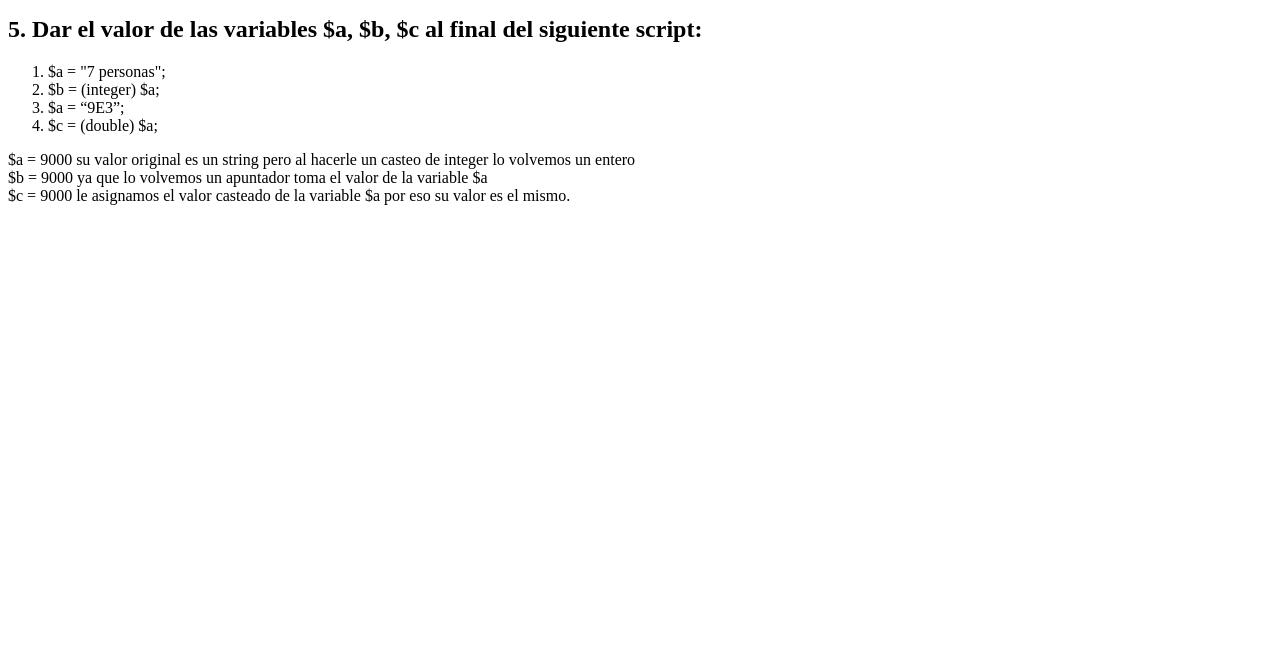
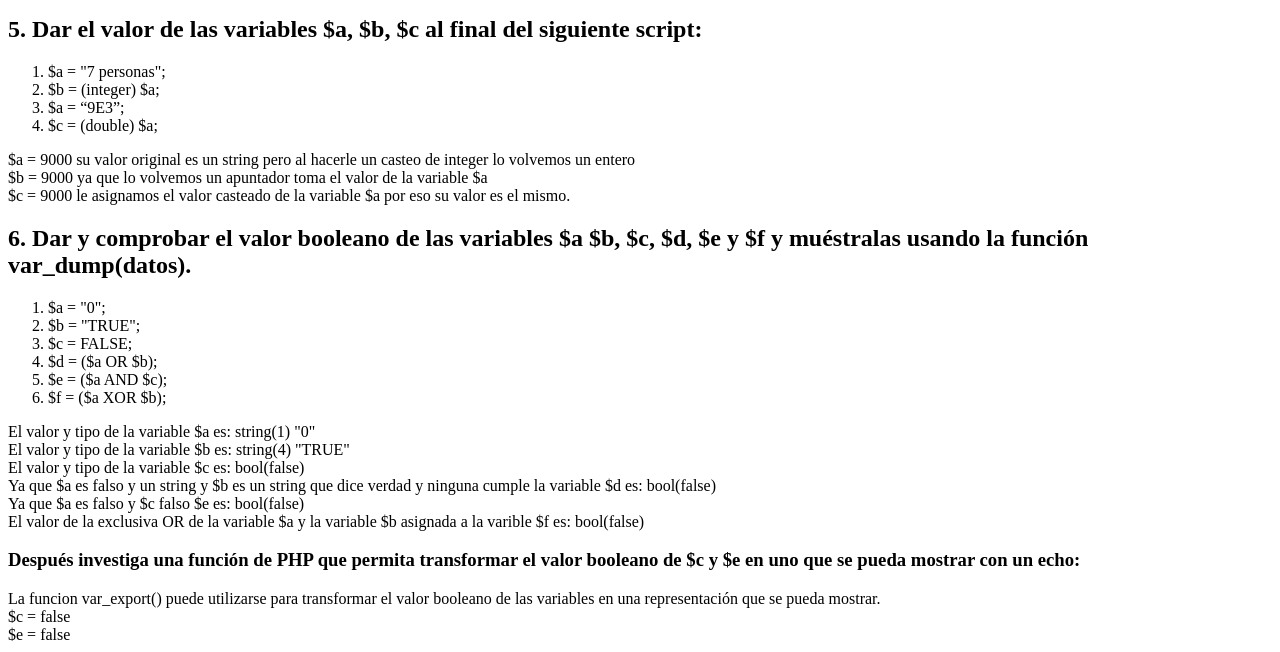
Before and after one commit to NeoFG/tecweb, a PHP site: page / in a window 1280 px wide. Shown: the part 1487-2139 px from the top of the page. Before the commit the page ends 1692 px from the top, so only its background shows below. Run offline with PHP 8.4, Linux system fonts and the light colour scheme.

Commit message:
Este es el commit del ejercicio 6 terminado de la practica 3

```diff
--- a/practicas/p03/index.php
+++ b/practicas/p03/index.php
@@ -177,6 +177,65 @@
         echo "\$c = " . $c . " le asignamos el valor casteado de la variable \$a por eso su valor es el mismo.<br>";
     ?>
 
+    <h2>6. Dar y comprobar el valor booleano de las variables $a $b, $c, $d, $e y $f y muéstralas usando la función var_dump(datos).</h2>
+
+    <ol>
+        <li>$a = "0";</li>
+        <li>$b = "TRUE";</li>
+        <li>$c = FALSE;</li>
+        <li>$d = ($a OR $b);</li>
+        <li>$e = ($a AND $c);</li>
+        <li>$f = ($a XOR $b);</li>
+    </ol>
+
+    <?php
+        $a = "0";
+        echo ("El valor y tipo de la variable \$a es: ");
+        var_dump($a);
+        echo '<br>';
+
+        $b = "TRUE";
+        echo ("El valor y tipo de la variable \$b es: ");
+        var_dump($b);
+        echo '<br>';
+
+        $c = FALSE;
+        echo ("El valor y tipo de la variable \$c es: ");
+        var_dump($c);
+        echo '<br>';
+
+        $d = ($a OR $b);
+        echo ("Ya que \$a es falso y un string y \$b es un string que dice verdad y ninguna cumple la variable \$d es: ");
+        var_dump($d);
+        echo '<br>';
+
+        $e = ($a AND $c);
+        echo ("Ya que \$a es falso y \$c falso \$e es: ");
+        var_dump($e);
+        echo '<br>';
+
+        $f = ($a XOR $b); // exclusiva OR
+        echo ("El valor de la exclusiva OR de la variable \$a y la variable \$b asignada a la varible \$f es: ");
+        var_dump($f);
+        echo '<br>';
+    ?>
+
+    <h3>Después investiga una función de PHP que permita transformar el valor booleano de $c y $e en uno que se pueda mostrar con un echo: </h3>
+
+    <?php
+        $a = "0";
+        $b = "TRUE";
+        $c = FALSE;
+        $d = ($a OR $b);
+        $e = ($a AND $c);
+        $f = ($a XOR $b);
+
+        echo ("La funcion var_export() puede utilizarse para transformar el valor booleano de las variables en una representación que se pueda mostrar. <br>");
+
+        echo "\$c = " . var_export($c, true) . "<br>";
+        echo "\$e = " . var_export($e, true) . "<br>";
+    ?>
+
 
 </body>
 </html>
```
